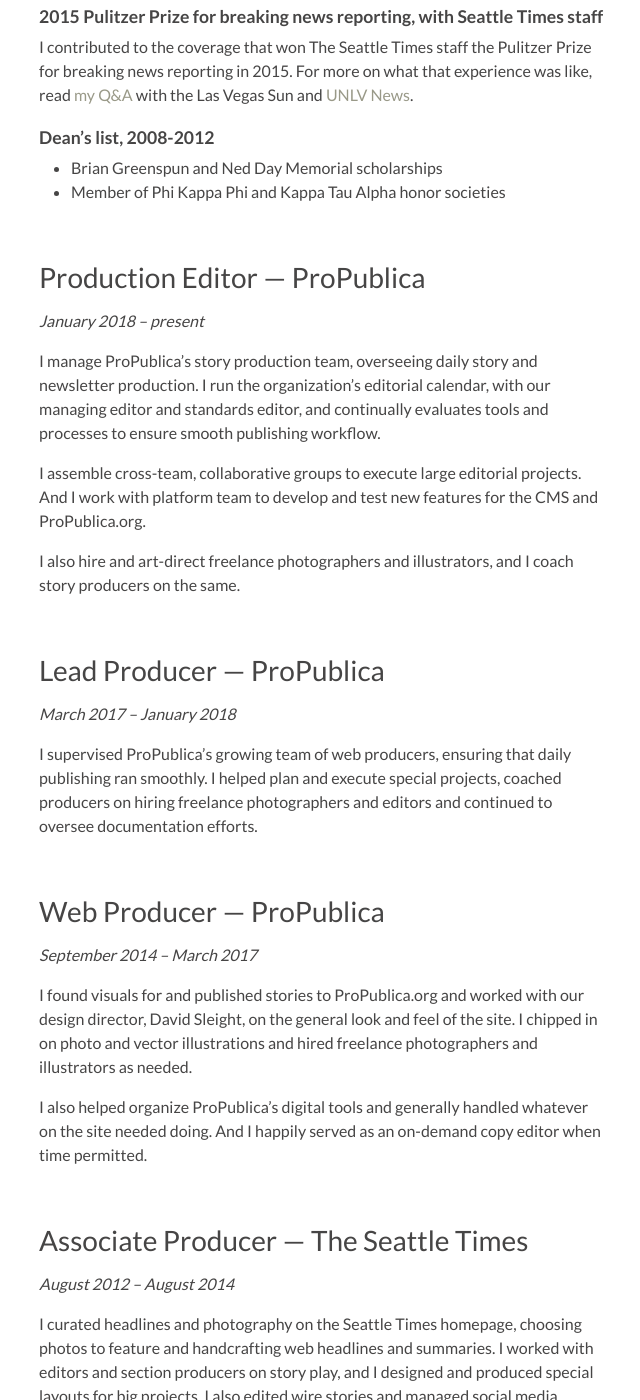
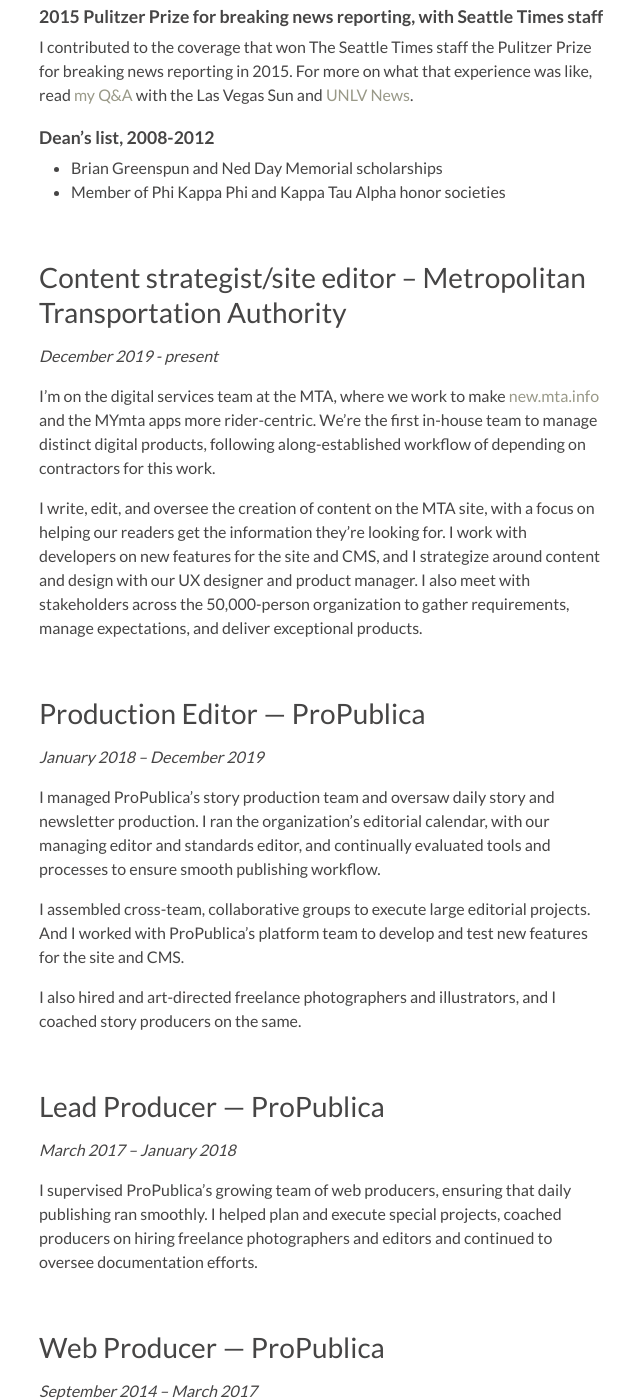
Before and after one commit to hannah-birch/hannah-birch.github.io, a Jekyll site: the page built from pages/resume.md, in a window 1280 px wide and 1400 px high, scrolled down 342 px. Shown: the whole window, without its empty margins (317-957 px from the left). Built offline with Jekyll 4.4.1, drawn with Linux system fonts in a browser that asks for light colours.

Commit message:
Updates homepage, resume page

```diff
--- a/index.html
+++ b/index.html
@@ -11,7 +11,9 @@
   <figcaption>📸: Claudio Papapietro</figcaption>
 </figure>
 
-  <p>I’m the production editor at <a href="https://www.propublica.org">ProPublica</a>, a nonprofit newsroom in New York City that investigates abuses of power. I manage a team of story producers, oversee daily publishing and newsletter production, assemble cross-team groups to execute big editorial projects and commission and art-direct photographers and illustrators. I also work with ProPublica’s platform team to develop and test new features for the CMS and ProPublica.org.</p>
+  <p>I’m a content strategist and editor, with rigorous training in journalism and web production. I believe the government should work better for people. Right now I’m the content strategist on a new Digital Services team at the <a href="https://new.mta.info/">MTA</a> here in New York. Ask me how I feel about metadata.</p>
+
+  <p>Previously, I worked at <a href="https://www.propublica.org">ProPublica</a>, a nonprofit newsroom in New York City that investigates abuses of power. Most recently I was production editor. I managed a team of story producers, oversaw publishing and operations, assembled cross-team groups around big projects, and art-directed major stories. I also worked with ProPublica’s platform team to develop and test new features for the CMS and ProPublica.org.</p>
 
   <p>Before ProPublica, I was an associate news producer at The Seattle Times, where I was part of a team that <a href="https://www.pulitzer.org/winners/seattle-times-staff">won a Pulitzer Prize for breaking news</a> in 2015. I curated headlines and photos on <a href="http://seattletimes.com/">seattletimes.com</a>, managed social media as needed and designed special digital projects.</p>
 
--- a/pages/resume.md
+++ b/pages/resume.md
@@ -17,15 +17,22 @@
 - Brian Greenspun and Ned Day Memorial scholarships
 - Member of Phi Kappa Phi and Kappa Tau Alpha honor societies
 
+## Content strategist/site editor – Metropolitan Transportation Authority
+_December 2019 - present_
+
+I’m on the digital services team at the MTA, where we work to make [new.mta.info](https://new.mta.info/) and the MYmta apps more rider-centric. We’re the first in-house team to manage distinct digital products, following along-established workflow of depending on contractors for this work.
+
+I write, edit, and oversee the creation of content on the MTA site, with a focus on helping our readers get the information they’re looking for. I work with developers on new features for the site and CMS, and I strategize around content and design with our UX designer and product manager. I also meet with stakeholders across the 50,000-person organization to gather requirements, manage expectations, and deliver exceptional products.
+
 ## Production Editor — ProPublica
 
-_January 2018 – present_
+_January 2018 – December 2019_
 
-I manage ProPublica’s story production team, overseeing daily story and newsletter production. I run the organization’s editorial calendar, with our managing editor and standards editor, and continually evaluates tools and processes to ensure smooth publishing workflow.
+I managed ProPublica’s story production team and oversaw daily story and newsletter production. I ran the organization’s editorial calendar, with our managing editor and standards editor, and continually evaluated tools and processes to ensure smooth publishing workflow.
 
-I assemble cross-team, collaborative groups to execute large editorial projects. And I work with platform team to develop and test new features for the CMS and ProPublica.org.
+I assembled cross-team, collaborative groups to execute large editorial projects. And I worked with ProPublica’s platform team to develop and test new features for the site and CMS.
 
-I also hire and art-direct freelance photographers and illustrators, and I coach story producers on the same.
+I also hired and art-directed freelance photographers and illustrators, and I coached story producers on the same.
 
 
 ## Lead Producer — ProPublica
```
Also changed, not shown: 18 other files.
